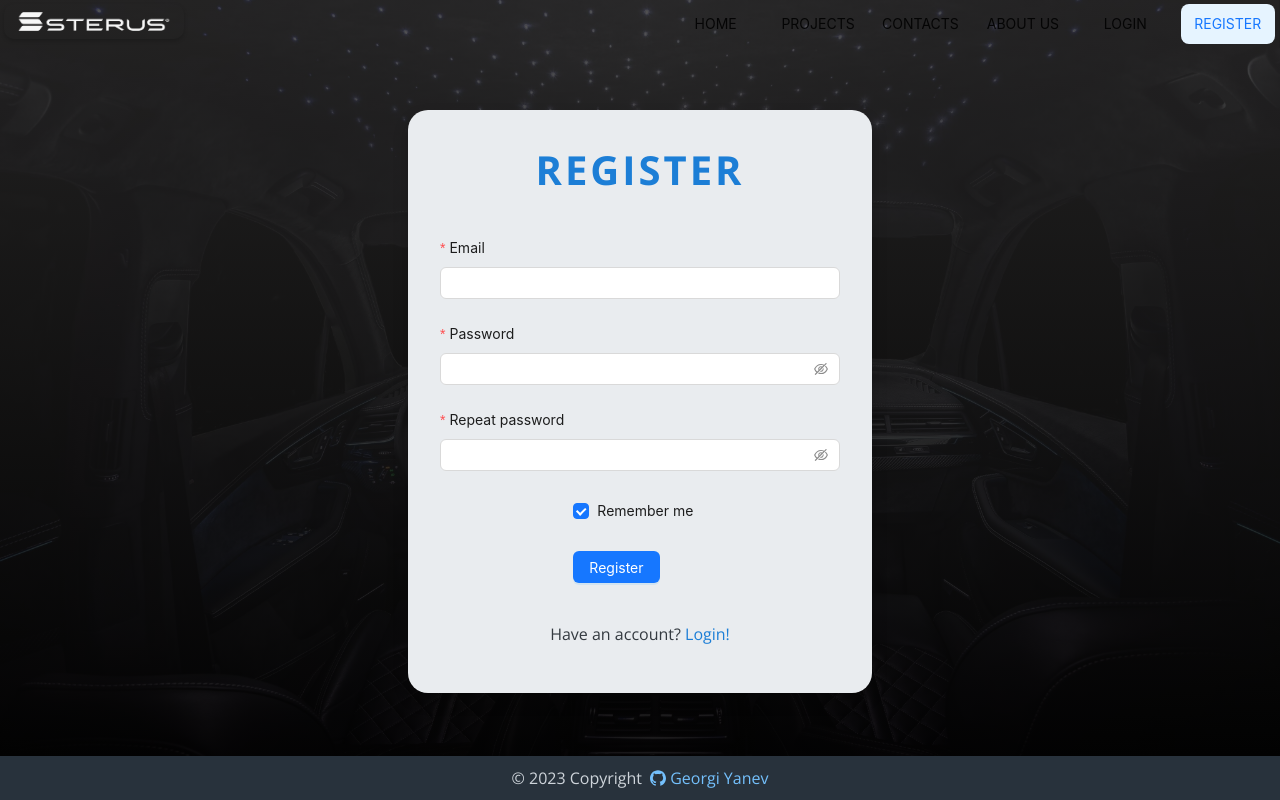
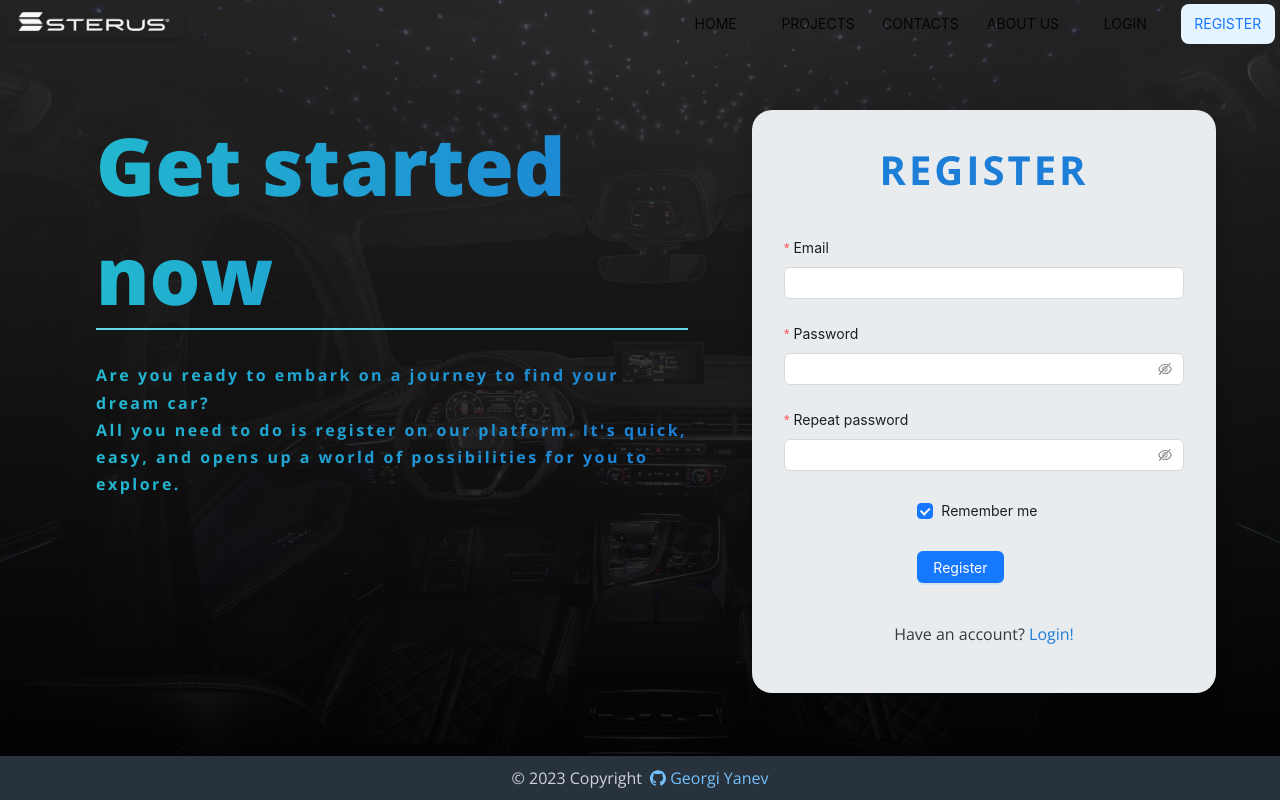
Before and after one commit to georgi1141/Sterusdesign, a React (Vite) app: page /register in a window 1280 px wide. Built offline with nearby package versions, Linux system fonts and the light colour scheme.

Commit message:
style register component

```diff
--- a/index.html
+++ b/index.html
@@ -2,13 +2,13 @@
 <html lang="en">
   <head>
     <meta charset="UTF-8" />
-    <link rel="icon" type="image/svg+xml" href="/vite.svg" />
+    <link rel="icon" type="image/svg+xml" href="/sterus1.svg" />
     <link rel="preconnect" href="https://fonts.googleapis.com">
     <link rel="preconnect" href="https://fonts.googleapis.com">
     <link rel="preconnect" href="https://fonts.gstatic.com" crossorigin>
     <link href="https://fonts.googleapis.com/css2?family=Open+Sans:ital,wght@0,300;0,400;0,500;0,600;0,700;0,800;1,300;1,400;1,500;1,700;1,800&display=swap" rel="stylesheet">
     <meta name="viewport" content="width=device-width, initial-scale=1.0" />
-    <title>Vite + React</title>
+    <title>Sterus Design</title>
   </head>
   <body>
     <div id="root"></div>
--- a/src/components/content/Register.jsx
+++ b/src/components/content/Register.jsx
@@ -29,7 +29,16 @@ function Register() {
   };
 
   return (
-    <div className="form-wrapper">
+    <div className="login-page">
+      <div className="welcome-content">
+        <h2>Get started now</h2>
+        <p className="login-text">
+        Are you ready to embark on a journey to find your dream car?<br />
+        All you need to do is register on our platform. It's quick, easy, and opens up a world of possibilities for you to explore.
+        </p>
+      </div>
+      <div className="form-container">
+      <div className="form-wrapper">
       <h2>Register</h2>
       <Form
         name="basic"
@@ -131,6 +140,8 @@ function Register() {
         </Link>
       </p>
     </div>
+      </div>
+    </div>
   );
 }
 
```
Also changed, not shown: public/sterus1.svg (added).
